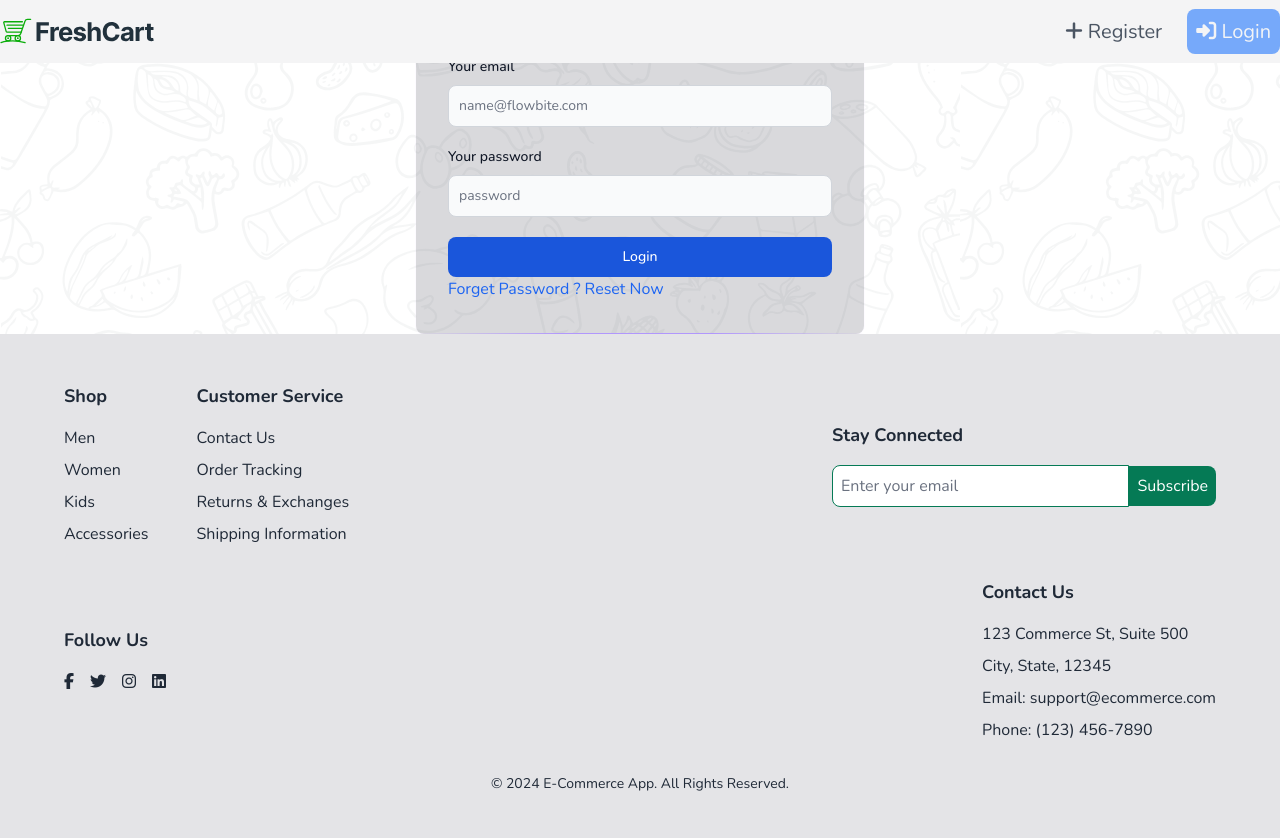
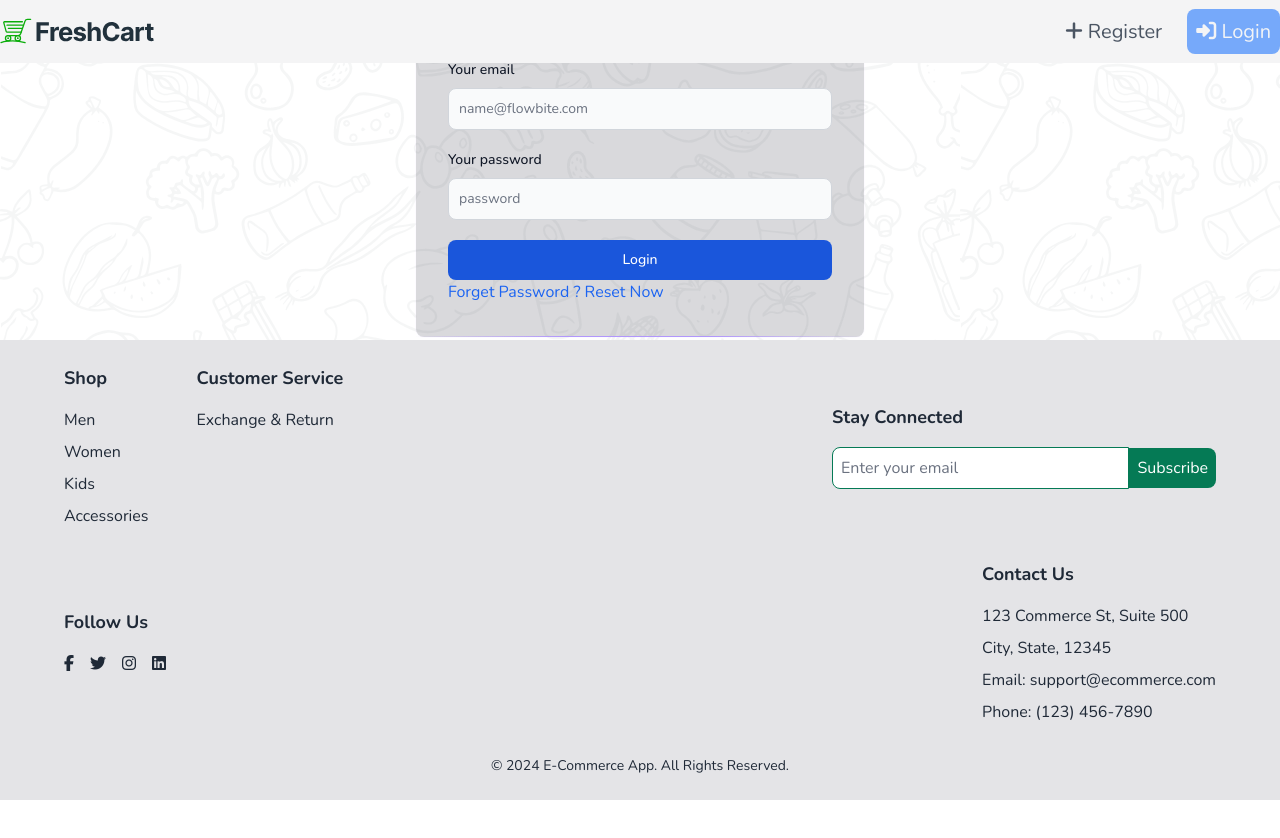
Before and after one commit to imrdoctor/freshcart, a React (Vite) app: page /freshcart/login in a window 1280 px wide. Shown: the top 838 px of the page. After the commit the page ends 800 px from the top, so only its background shows below. Built offline with nearby package versions, Linux system fonts and the light colour scheme; no server answers.

Commit message:
More Updates

```diff
--- a/src/components/Footer/Footer.jsx
+++ b/src/components/Footer/Footer.jsx
@@ -1,8 +1,9 @@
 import React from 'react';
+import { Link } from 'react-router-dom';
 
 export default function Footer() {
   return (
-    <footer className="bg-zinc-200 text-gray-800 py-12">
+    <footer className="bg-zinc-200 text-gray-800 py-6">
       <div className="container mx-auto px-4 md:px-8 lg:px-16">
         {/* Top Section: Links and Subscription */}
         <div className="flex flex-col md:flex-row justify-between items-center mb-8">
@@ -20,10 +21,9 @@ export default function Footer() {
             <div>
               <h2 className="text-lg font-bold mb-4">Customer Service</h2>
               <ul className="space-y-2">
-                <li><a href="#" className="hover:text-gray-950">Contact Us</a></li>
-                <li><a href="#" className="hover:text-gray-950">Order Tracking</a></li>
-                <li><a href="#" className="hover:text-gray-950">Returns & Exchanges</a></li>
-                <li><a href="#" className="hover:text-gray-950">Shipping Information</a></li>
+                <li>
+                  <Link to={"/freshcart/ReturnsExchanges"}className="hover:text-gray-950">Exchange & Return</Link>
+                  </li>
               </ul>
             </div>
           </div>
```
